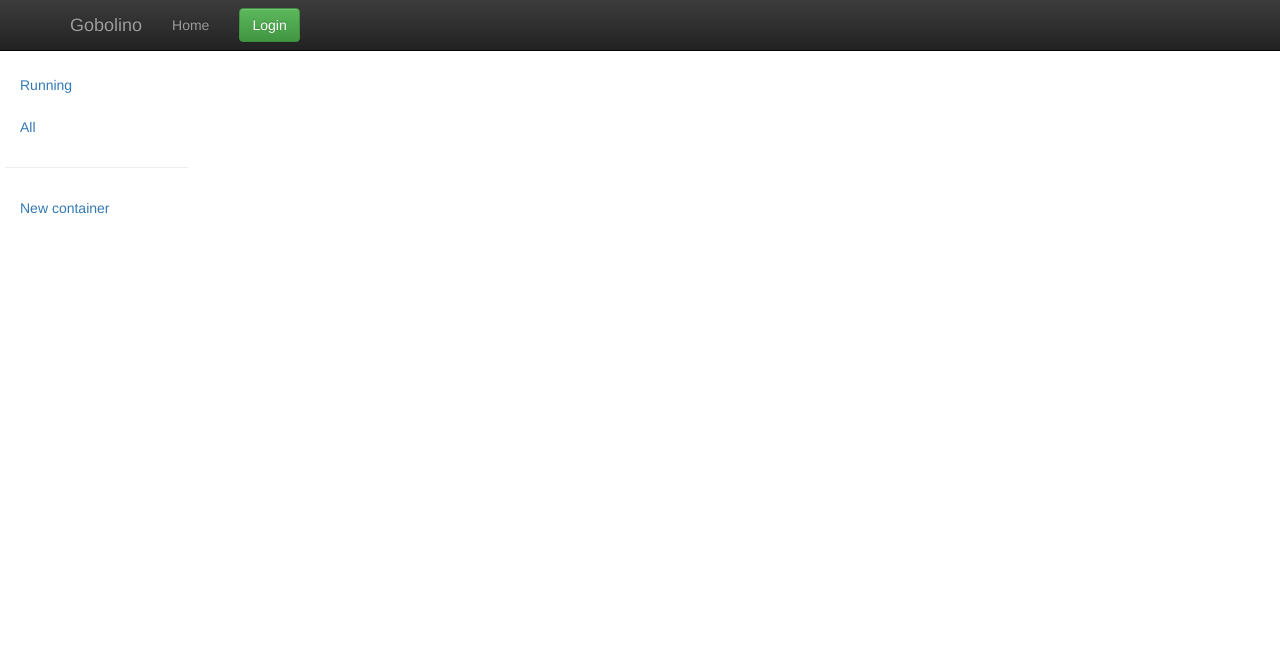
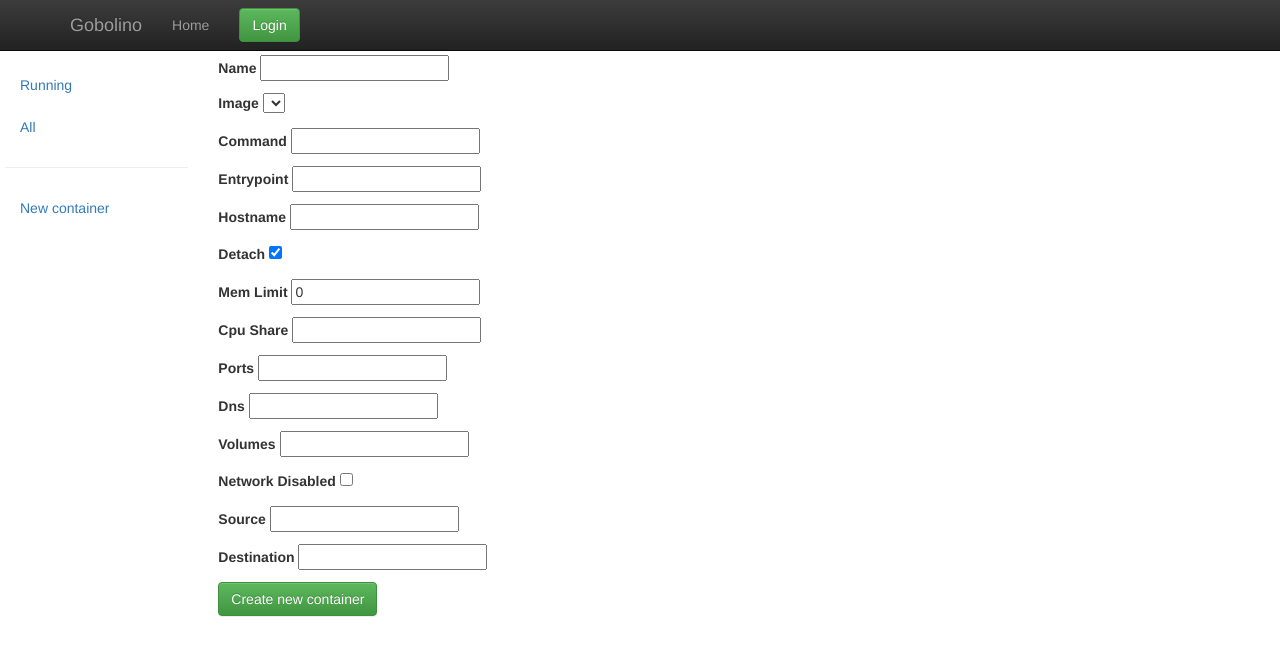
Before and after one commit to Itxaka/Gobolino, a Flask app: template templates/newcontainers.html in a window 1280 px wide. Shown: the top 656 px of the page. Run offline with Flask 2, Linux system fonts and the light colour scheme; the template is opened without the code that fills it: values that come from a table or form of the project are taken from there, others are empty; parts of the project's set-up code (start-up, migrations or seed data) failed here and were passed over; some libraries are stand-ins or nearby versions.

Commit message:
new form for creating containers, add template to display all the create container fields, remove create container button from images section, remove extra method of adding a container, add autofill of the images on container creation

```diff
--- a/forms.py
+++ b/forms.py
@@ -1,7 +1,7 @@
 # -*- coding: utf-8 -*-
 
 from flask_wtf import Form
-from wtforms import TextField, PasswordField
+from wtforms import TextField, PasswordField, BooleanField, IntegerField, SelectField
 from wtforms.validators import Email, InputRequired, EqualTo
 
 
@@ -11,5 +11,23 @@ class RegisterForm(Form):
     confirm = PasswordField()
     email = TextField(validators=[Email])
 
+
 class PullImage(Form):
     url = TextField()
+
+
+class NewContainer(Form):
+    name = TextField(default=None)
+    image = SelectField()
+    command = TextField(default=None)
+    entrypoint = TextField(default=None)
+    hostname = TextField(default=None)
+    detach = BooleanField(default=True)
+    mem_limit = IntegerField(default=0)
+    cpu_share = TextField(default=None)
+    ports = TextField(default=None)
+    dns = TextField(default=None)
+    volumes = TextField(default=None)
+    network_disabled = BooleanField(default=False)
+    bind1 = TextField("Source", default=None)
+    bind2 = TextField("Destination", default=None)
--- a/templates/images.html
+++ b/templates/images.html
@@ -31,9 +31,6 @@
                             <td>{{ image.Created|date }}</td>
                             <td>{{ ((image.VirtualSize/1024)/1024)|round(2) }}Mb</td>
                             <td>
-                                <a href="{{ url_for("containers") }}{{ image.Id|truncate(12, True, end="") }}/new">
-                                    <button class="btn btn-success btn-xs">New container</button>
-                                </a>
                                 <a href="{{ url_for("images") }}{{ image.Id|truncate(12, True, end="") }}/delete">
                                     <button class="btn btn-danger btn-xs">Delete</button>
                                 </a>
--- a/templates/newcontainers.html
+++ b/templates/newcontainers.html
@@ -9,5 +9,17 @@
                 <li {% if request.endpoint == "containernew" %}class="active"{% endif %}><a href="{{ url_for("containernew") }}">New container</a></li>
                 </ul>
             </div>
+        <div id="newcontainer" class="col-md-8">
+    <form method="post" action="{{ url_for("containernew") }}">
+        {% for field in form %}
+            {% if field.id == "csrf_token" %}
+                {{ field }}
+            {% else %}
+                <p>{{ field.label }} {{ field }}</p>
+            {% endif %}
+        {% endfor %}
+    <button type="submit" class="btn btn-success">Create new container</button>
+    </form>
+        </div>
         </div>
 {% endblock %}
```
Also changed, not shown: views.py (+9 -7 lines).
